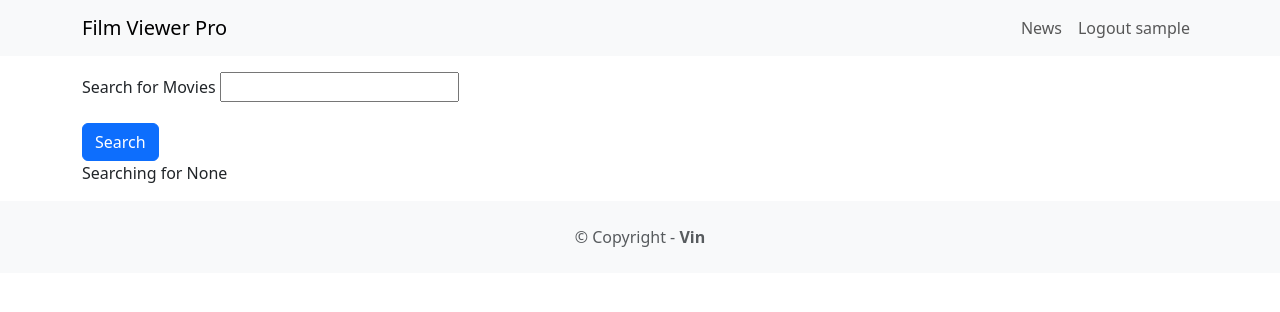
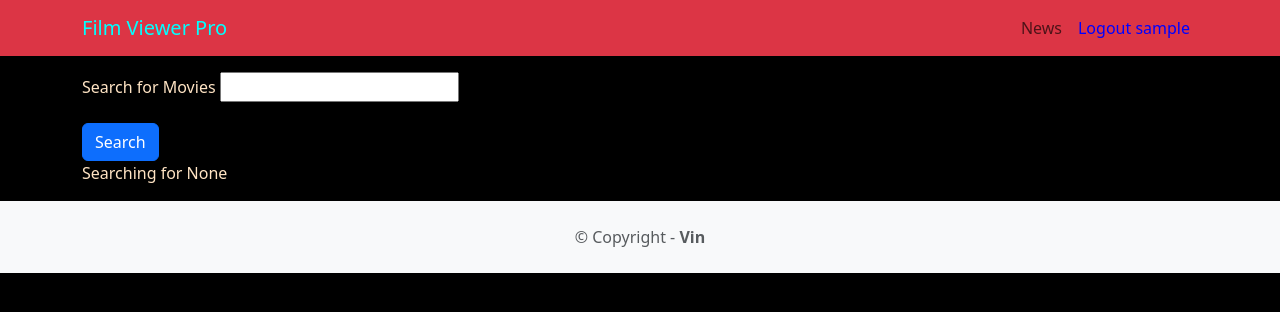
Before and after one commit to NjugunaKelvin/Film-Review-Pro, a Django app: page / in a window 1280 px wide. Shown: the top 312 px of the page. Run offline with Django 5.2, Linux system fonts and the light colour scheme; the visitor is signed in with stand-in values (Sample User, id 1); data that the repository does not hold is empty; parts of the project's set-up code (start-up, migrations or seed data) failed here and were passed over.

Commit message:
enhance UI with new styles, update navbar colors, and add login template

```diff
--- /dev/null
+++ b/FILM_REVIEW/static/styles/styles.css
@@ -0,0 +1,3 @@
+body{
+    background-color: black;
+}
--- a/FILM_REVIEW/templates/base.html
+++ b/FILM_REVIEW/templates/base.html
@@ -7,11 +7,12 @@
         <script src="https://cdn.jsdelivr.net/npm/bootstrap@5.1.1/dist/js/bootstrap.bundle.min.js" crossorigin="anonymous"></script>
         <meta name="viewport" content="width=device-width,initial-scale=1" />
         <link rel="icon" href="{% static 'image/favicon.png'%}">
+        <link rel="stylesheet" href="{% static 'styles/styles.css' %}">
     </head>
     <body>
-        <nav class="navbar navbar-expand-lg navbar-light bg-light mb-3">
+        <nav class="navbar navbar-expand-lg navbar-light bg-danger mb-3">
             <div class="container">
-                <a class="navbar-brand" href="{% url 'home'%}">Film Viewer Pro</a>
+                <a  style="color: cyan;" class="navbar-brand" href="{% url 'home'%}">Film Viewer Pro</a>
                 <button class="navbar-toggler" type="button" data-bs-toggle="collapse" data-bs-target="#navbarNavAltMarkup" aria-controls="navbarNavAltMarkup" aria-expanded="false" aria-label="Toggle navigation">
                 <span class="navbar-toggler-icon"></span>
                 </button>
@@ -20,9 +21,9 @@
                     <div class="navbar-nav ms-auto">
                         <a class="nav-link" href="{% url 'news' %}">News</a>
                         {% if user.is_authenticated %}
-                        <a class="nav-link" href="{% url 'logoutaccount' %}">Logout {{ user.username}}</a>
+                        <a class="nav-link" style="color: blue;" href="{% url 'logoutaccount' %}">Logout {{ user.username}}</a>
                         {% else %}
-                        <a class="nav-link" href="#">Login</a>
+                        <a class="nav-link" href="{% url 'loginaccount' %}">Login</a>
                         <a class="nav-link" href="{% url 'signupaccount' %}">Sign Up</a>
                         {% endif %}
                     </div>
--- a/movies/templates/home.html
+++ b/movies/templates/home.html
@@ -3,7 +3,7 @@
 {% block content %}
 <form action="">
     <div class="mb-3">
-        <label class="form-label">Search for Movies</label>
+        <label class="form-label" style="color: bisque;">Search for Movies</label>
         <input type="text" name="searchMovie" class="form-contol">
     </div>
     <button class="btn btn-primary">
@@ -11,17 +11,17 @@
     </button>
 </form>
 
- <p>Searching for {{ searchTerm }}</p>
+ <p style="color: bisque;">Searching for {{ searchTerm }}</p>
         <div class="row row-cols-1 row-cols-md-3 g-4">
             {% for movie in movies %}
                 <div v-for="movie in movies" class="col">
                     <div class="card">
                         <img src="{{ movie.image.url }}" alt="">
-                        <div class="card-body">
+                        <div style="background-color: black;" class="card-body">
                             <a href="{% url 'detail' movie.id %}">
                                 <h5 class="card-title fw-bold">{{ movie.title}}</h5>
                             </a>
-                            <p class="card-text">{{ movie.description }}</p>
+                            <p style="color: white;" class="card-text">{{ movie.description }}</p>
                             {% if movie.url %}
                                 <a href="{{ movie.url }}" class="btn btn-primary">Movie Link</a>
                             {% endif %}
```
Also changed, not shown: accounts/templates/loginaccount.html (added, +25 -0 lines).
